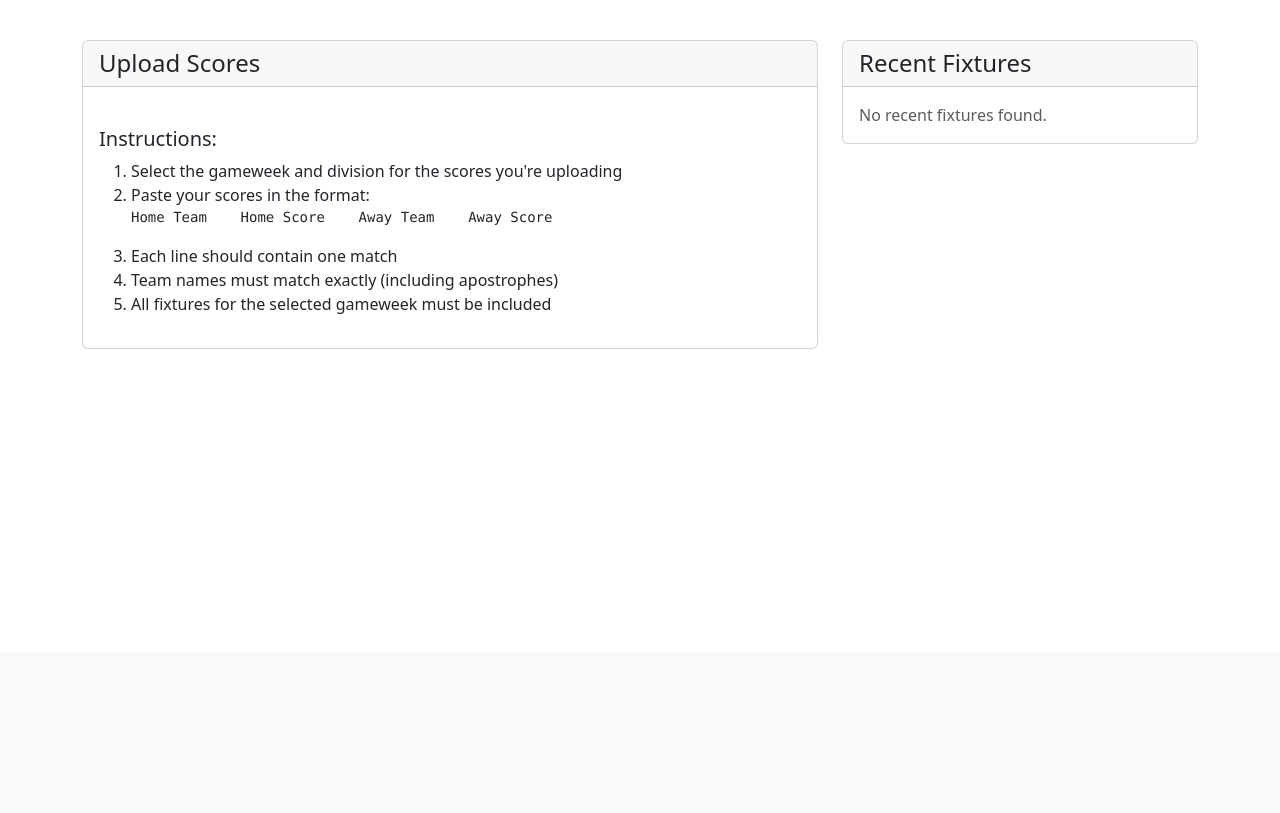
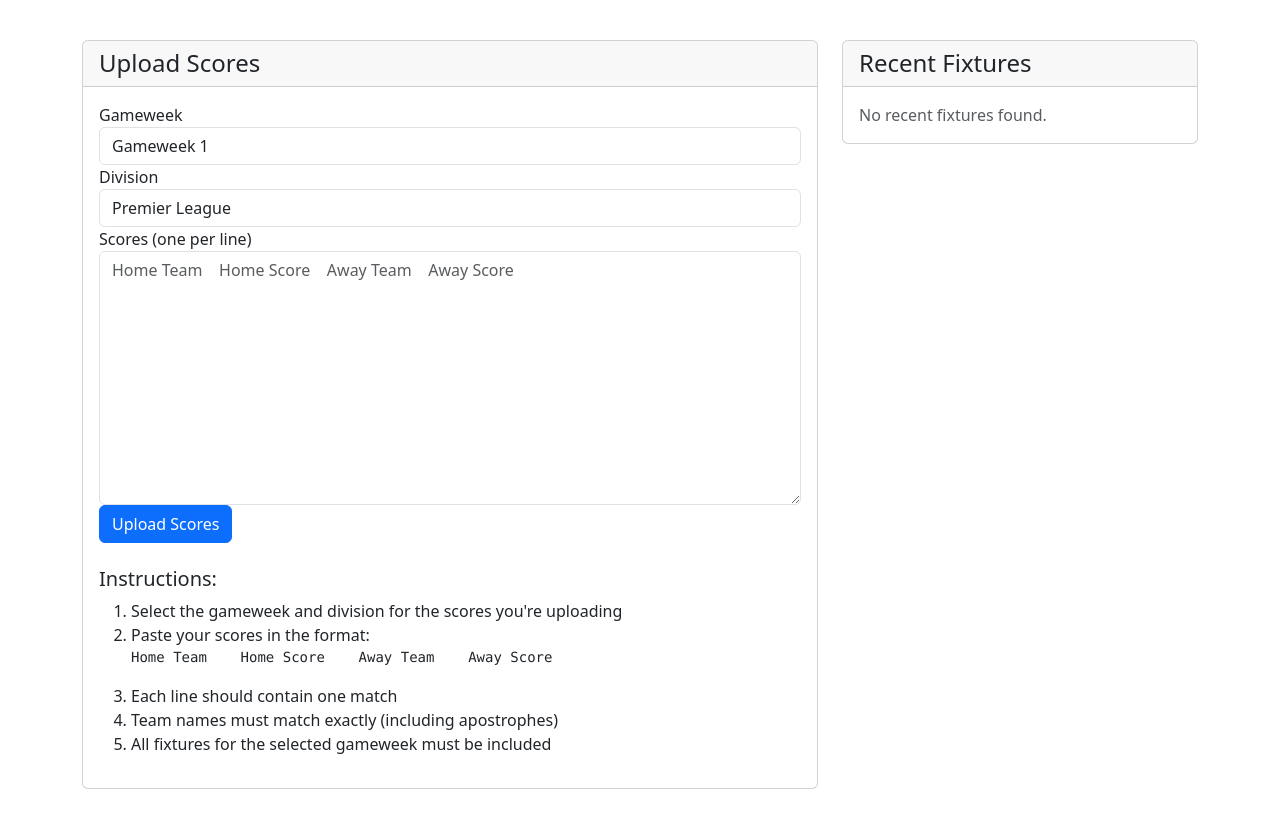
Before and after one commit to txmboslxce-ai/FantraxLeagueManager, a Flask app: page /admin/upload-scores in a window 1280 px wide. Shown: the part 148-961 px from the top of the page. Before the commit the page ends 497 px from the top, so only its background shows below. Run offline with Flask 3, Linux system fonts and the light colour scheme; a user stored in the database is signed in; some libraries are stand-ins or nearby versions.

Commit message:
Fix score upload functionality
- Add complete score upload form handling
- Add proper form choices for gameweeks and divisions
- Add score processing logic
- Update bootstrap import path to bootstrap4
- Fix form initialization and passing to template

```diff
--- a/app/admin/routes.py
+++ b/app/admin/routes.py
@@ -2,7 +2,8 @@ from flask import render_template, flash, redirect, url_for, current_app, reques
 from flask_login import login_required
 from app import db
 from app.admin import bp
-from app.admin.forms import BulkFixtureForm, DivisionForm, TeamForm, EndSeasonForm, TitleForm, EditTeamForm
+from app.admin.forms import (BulkFixtureForm, DivisionForm, TeamForm,
+                           EndSeasonForm, TitleForm, EditTeamForm, ScoreUploadForm)
 from app.admin.decorators import admin_required
 from app.models import Season, Division, Gameweek, Team, Fixture, TeamSeason, Title
 from app.utils import normalize_team_name
@@ -283,7 +284,7 @@ def end_season():
 
     return render_template('admin/end_season.html', season=current_season, form=form)
 
-@bp.route('/upload-scores')
+@bp.route('/upload-scores', methods=['GET', 'POST'])
 @login_required
 @admin_required
 def upload_scores():
@@ -291,7 +292,88 @@ def upload_scores():
     if not current_season:
         flash('No current season found. Please create a season first.', 'warning')
         return redirect(url_for('admin.manage_seasons'))
-    return render_template('admin/scores.html', season=current_season)
+
+    form = ScoreUploadForm()
+
+    # Set up form choices
+    form.gameweek.choices = [(gw.id, f'Gameweek {gw.number}')
+                            for gw in Gameweek.query.filter_by(season_id=current_season.id)
+                            .order_by(Gameweek.number).all()]
+
+    form.division.choices = [(d.id, d.name)
+                            for d in Division.query.filter_by(season_id=current_season.id).all()]
+
+    if form.validate_on_submit():
+        try:
+            # Process scores upload
+            scores = form.scores_text.data.strip().split('\n')
+            success_count = 0
+            error_count = 0
+
+            for score_line in scores:
+                if not score_line.strip():
+                    continue
+
+                parts = [p.strip() for p in score_line.split('\t')]
+                if len(parts) != 4:
+                    flash(f'Invalid line format: {score_line}', 'danger')
+                    error_count += 1
+                    continue
+
+                home_team_name, home_score, away_team_name, away_score = parts
+
+                # Get the teams
+                home_team = Team.query.filter_by(name=home_team_name).first()
+                away_team = Team.query.filter_by(name=away_team_name).first()
+
+                if not home_team or not away_team:
+                    if not home_team:
+                        flash(f'Could not find home team: {home_team_name}', 'danger')
+                    if not away_team:
+                        flash(f'Could not find away team: {away_team_name}', 'danger')
+                    error_count += 1
+                    continue
+
+                try:
+                    home_score = int(home_score)
+                    away_score = int(away_score)
+                except ValueError:
+                    flash(f'Invalid score format in line: {score_line}', 'danger')
+                    error_count += 1
+                    continue
+
+                # Find the fixture
+                fixture = Fixture.query.filter_by(
+                    gameweek_id=form.gameweek.data,
+                    division_id=form.division.data,
+                    home_team_id=home_team.id,
+                    away_team_id=away_team.id
+                ).first()
+
+                if not fixture:
+                    flash(f'Could not find fixture: {home_team_name} vs {away_team_name}', 'danger')
+                    error_count += 1
+                    continue
+
+                # Update the fixture with scores
+                fixture.home_score = home_score
+                fixture.away_score = away_score
+                fixture.played = True
+
+                success_count += 1
+
+            if success_count > 0:
+                db.session.commit()
+                flash(f'Successfully updated {success_count} scores.', 'success')
+
+            if error_count > 0:
+                flash(f'Failed to update {error_count} scores. Check the error messages above.', 'warning')
+
+        except Exception as e:
+            db.session.rollback()
+            flash(f'Error uploading scores: {str(e)}', 'danger')
+
+    return render_template('admin/scores.html', season=current_season, form=form)
 
 @bp.route('/cups')
 @login_required
--- a/app/templates/admin/scores.html
+++ b/app/templates/admin/scores.html
@@ -1,5 +1,5 @@
 {% extends "base.html" %}
-{% from 'bootstrap/form.html' import render_form %}
+{% from 'bootstrap4/form.html' import render_form %}
 
 {% block content %}
 <div class="row">
```
